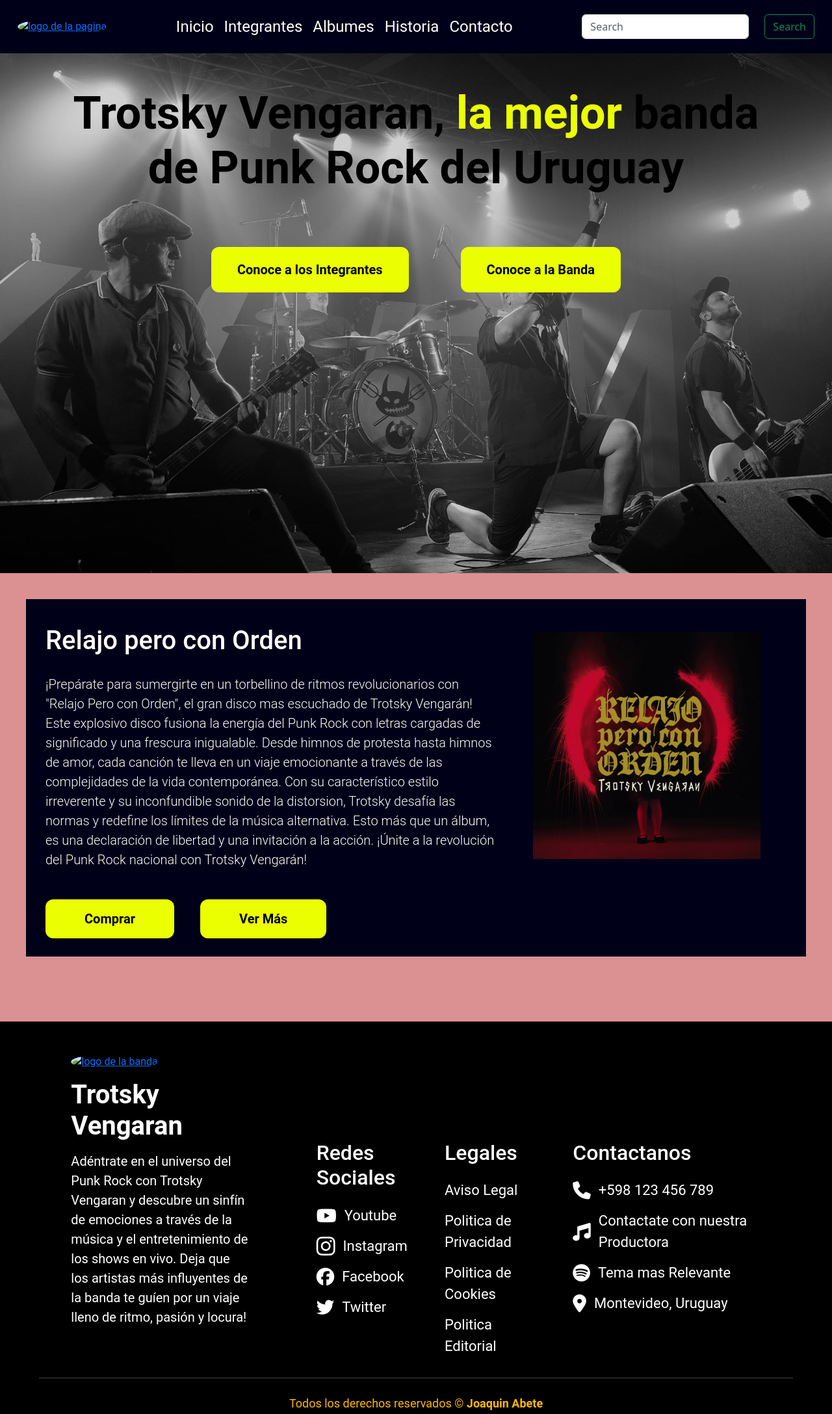
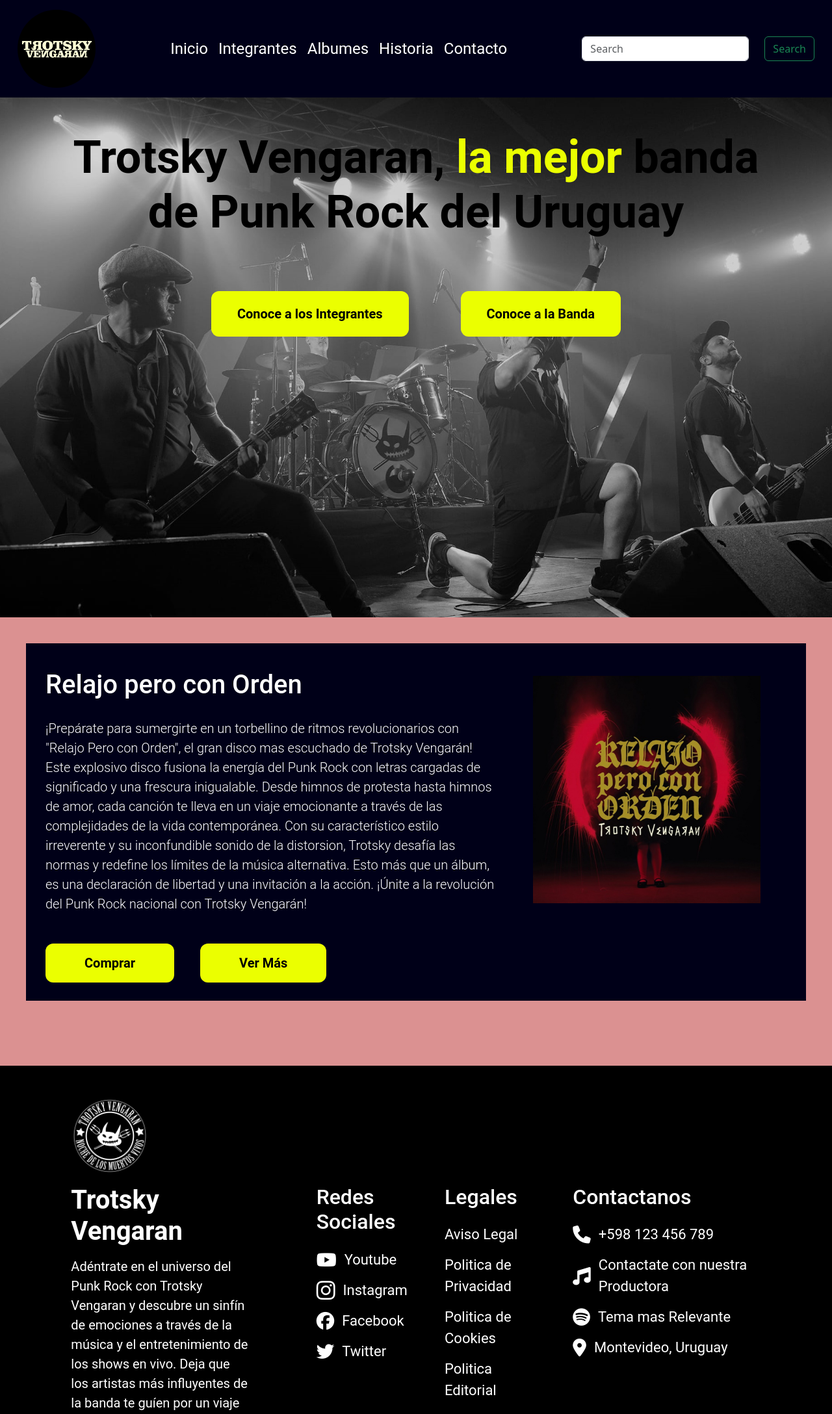
Before and after one commit to joaquinabete/preentrega2-abete_joaquin, a plain HTML site: page index.html in a window 1280 px wide. Shown: the top 2176 px of the page at 65% size. Drawn offline with Linux system fonts and the light colour scheme; the site is published under a folder, as on GitHub Pages, so addresses that start at the root find nothing.

Commit message:
Correcion de rutas en index para github pages

```diff
--- a/index.html
+++ b/index.html
@@ -15,7 +15,7 @@
 
   <nav class="navbar navbar-expand-lg header__background">
     <div class="container-fluid">
-      <a href="./index.html"><img class="header__image" src="/assets/images/home/logo.jpg" alt="logo de la pagina"></a>
+      <a href="./index.html"><img class="header__image" src="./assets/images/home/logo.jpg" alt="logo de la pagina"></a>
       <button class="navbar-toggler" type="button" data-bs-toggle="collapse" data-bs-target="#navbarSupportedContent" aria-controls="navbarSupportedContent" aria-expanded="false" aria-label="Toggle navigation">
         <span class="navbar-toggler-icon"></span>
       </button>
@@ -64,7 +64,7 @@
       <div class="row p-5 footer__background">
 
         <div class="col-xs-12 col-md-6 col-lg-3 mx-auto">
-          <a href="../pages/albumes.html"><img class="footer__logo" src="/assets/images/footer/logo-footer.jpg" alt="logo de la banda"></a>
+          <a href="../pages/albumes.html"><img class="footer__logo" src="./assets/images/footer/logo-footer.jpg" alt="logo de la banda"></a>
           <h3 class="footer__title">Trotsky Vengaran</h3>
           <p class="footer__text">Adéntrate en el universo del Punk Rock con Trotsky Vengaran y descubre un sinfín de emociones a través de la música y el entretenimiento de los shows en vivo. Deja que los artistas más influyentes de la banda te guíen por un viaje lleno de ritmo, pasión y locura!</p>
         </div>
```
